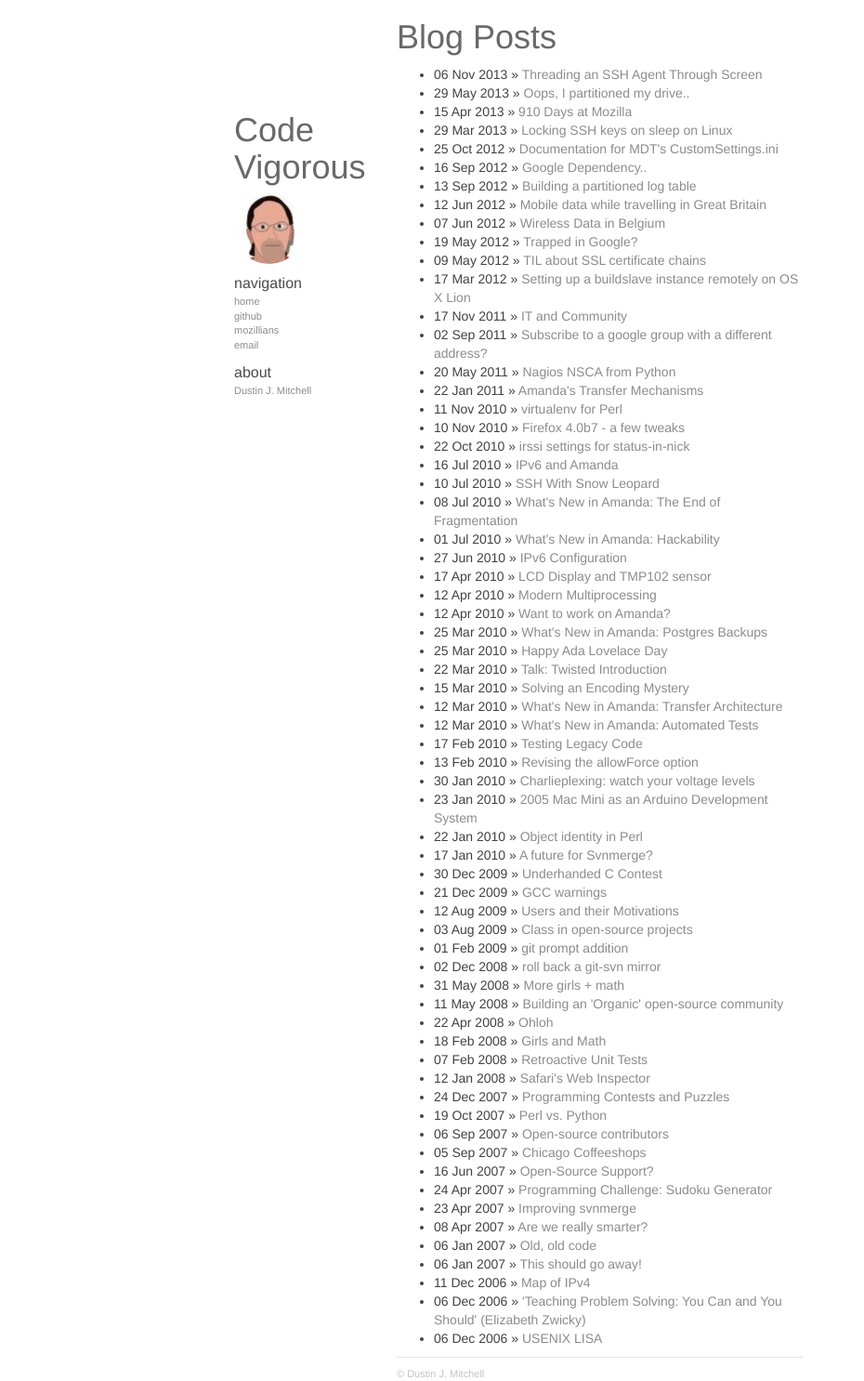
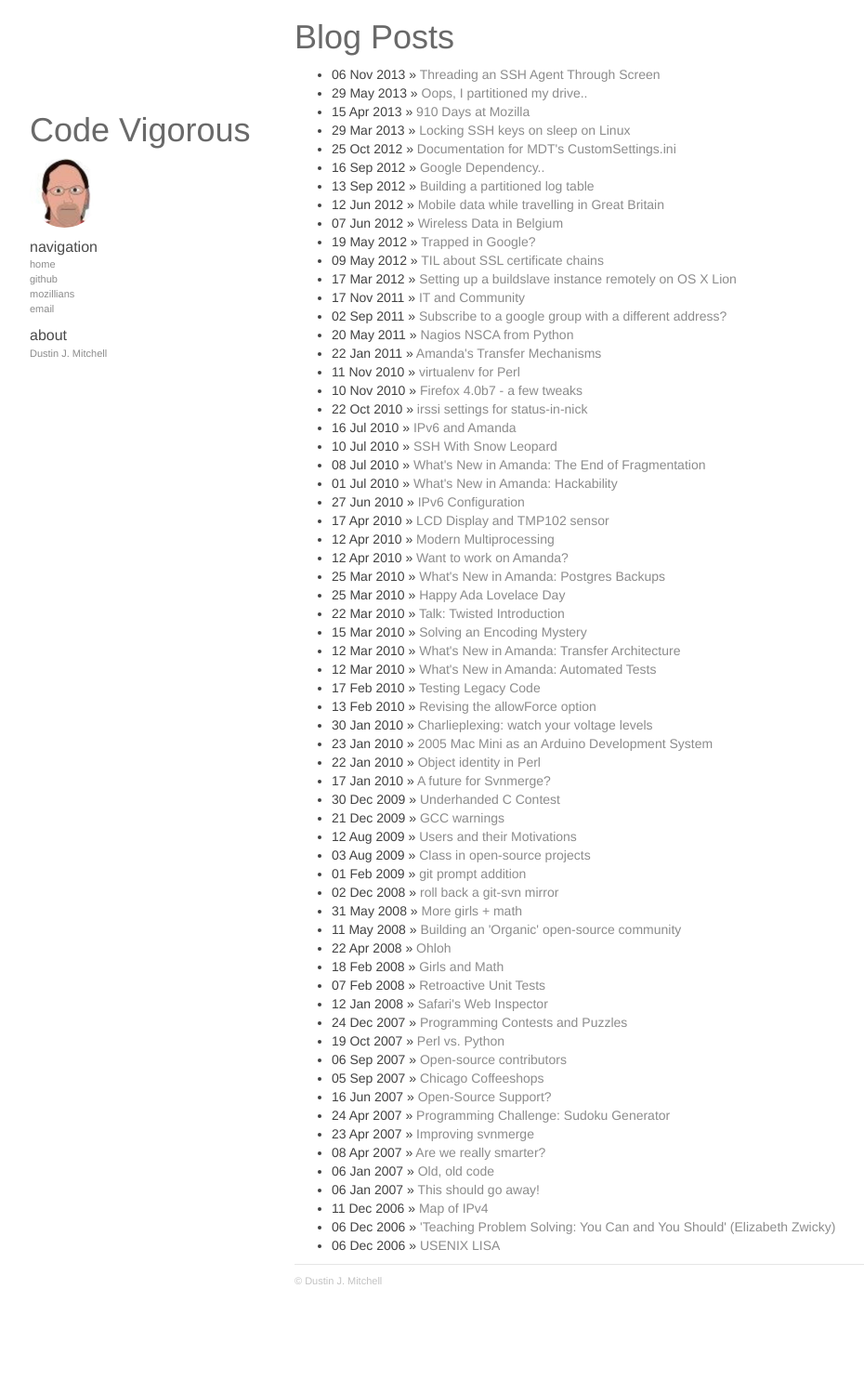
Before and after one commit to djmitche/code.v.igoro.us, a Jekyll site: the page built from index.html, in a window 1280 px wide. Shown: the whole page at 93% size, without its empty margins (53-983 px from the left). Built offline with Jekyll 4.4.1, drawn with Linux system fonts in a browser that asks for light colours; nearby versions of some CDN libraries; Markdown is read by kramdown in place of the engine named in the settings; after the commit the page ends 1386 px from its top, so only the background shows below that.

Commit message:
make things a bit wider

```diff
--- a/css/main.css
+++ b/css/main.css
@@ -7,11 +7,19 @@
     color: #424242;
 }
 
-@media (min-width: 768px) {
-  .container {
-    max-width: 730px;
-  }
-}
+//@media (min-width: 768px) {
+  //.container {
+    //max-width: 730px;
+  //}
+//}
+
+//@media (min-width: 806px) {
+  //.container {
+    //max-width: 768px;
+    //background: orange;
+  //}
+//}
+
 /**
  * //////////////////////////
  * Font and link declarations
```
